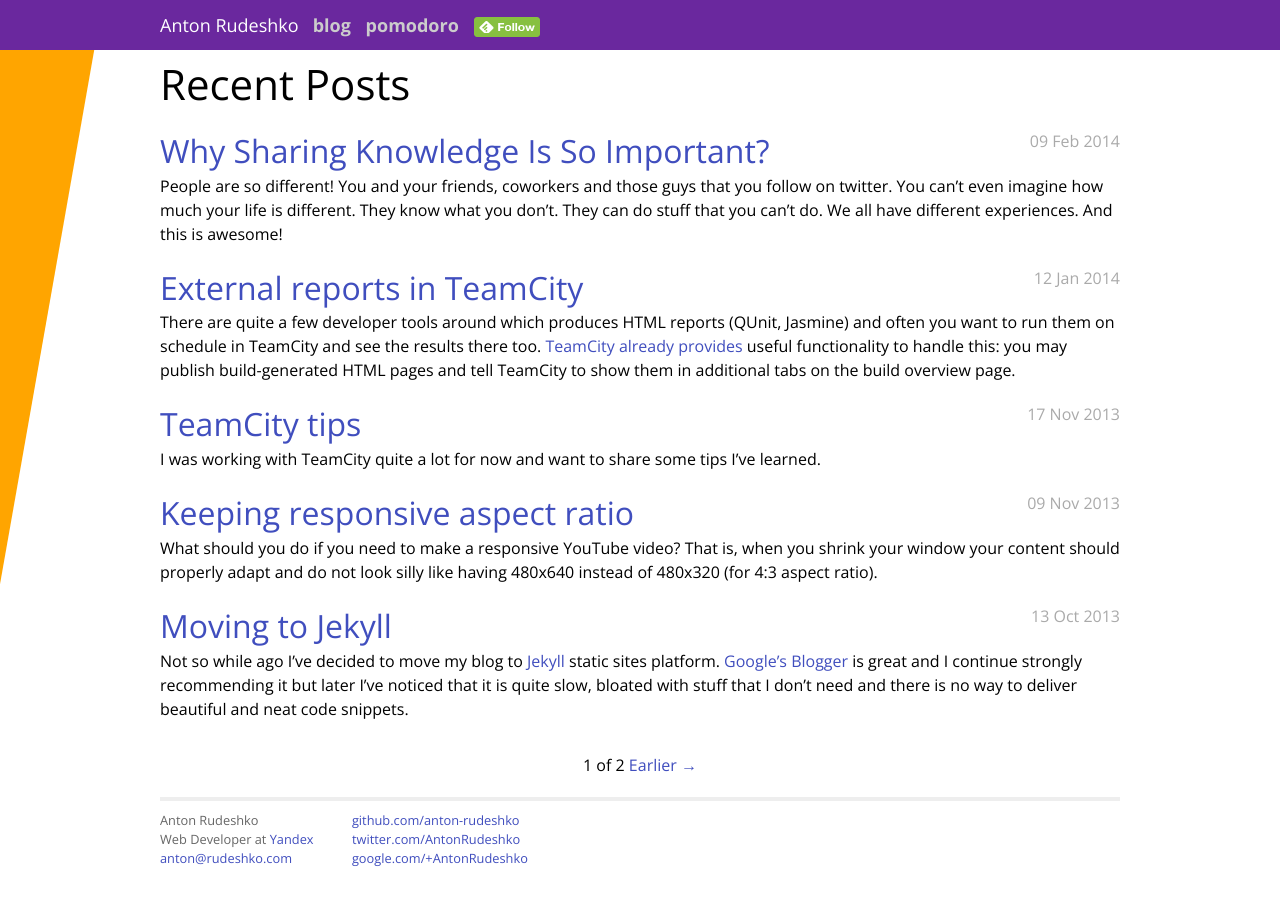
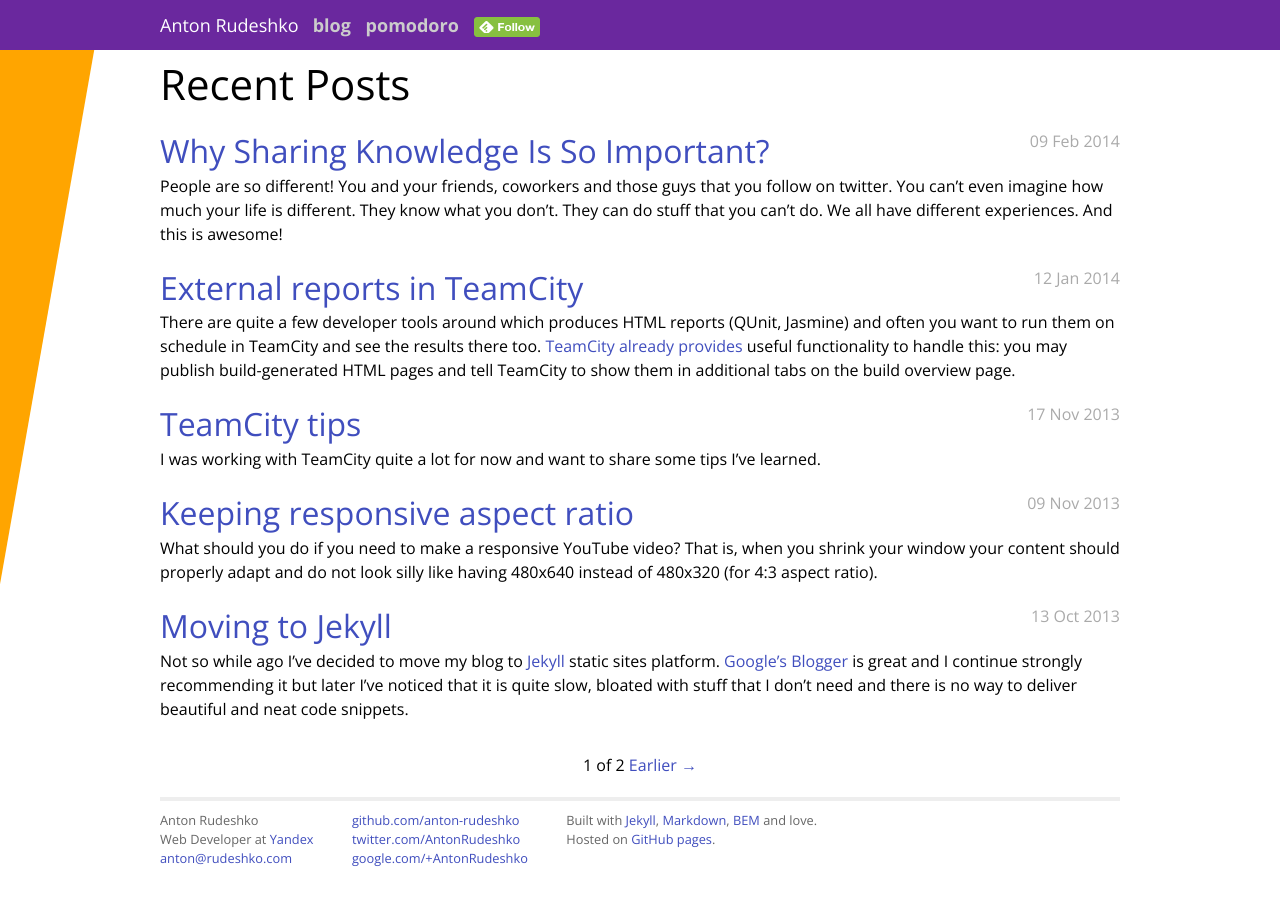
Before and after one commit to anton-rudeshko/anton-rudeshko.github.io, a Jekyll site: the page built from index.html, in a window 1280 px wide. Built offline with Jekyll 4.4.1, drawn with Linux system fonts in a browser that asks for light colours; Markdown is read by kramdown in place of the engine named in the settings; the list of posts is cut into pages by our own code.

Commit message:
Added "Built with" section

```diff
--- a/_layouts/default.html
+++ b/_layouts/default.html
@@ -57,6 +57,15 @@
       <a href="https://plus.google.com/+{{ site.contacts.gplus }}/about?rel=author">google.com/+{{ site.contacts.gplus }}</a><br/>
     </p>
   </address>
+
+  <div class="footer__contact">
+    Built with
+    <a target="_blank" href="http://jekyllrb.com">Jekyll</a>,
+    <a target="_blank" href="http://daringfireball.net/projects/markdown/">Markdown</a>,
+    <a target="_blank" href="http://bem.info/">BEM</a> and love.
+    <br/>
+    Hosted on <a target="_blank" href="http://pages.github.com/">GitHub pages</a>.
+  </div>
 </footer>
 
 <div class="right-side"></div>
```
